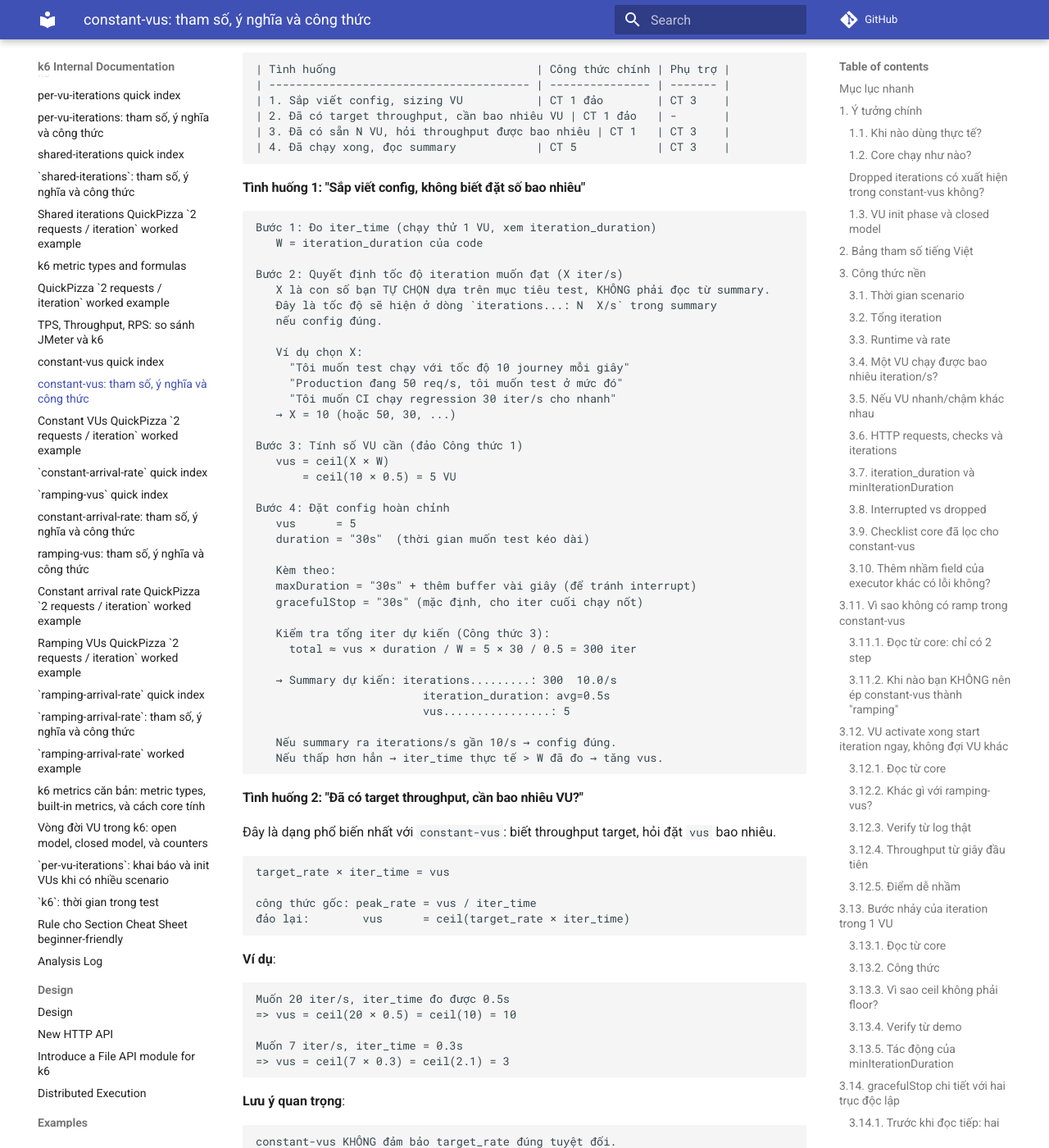
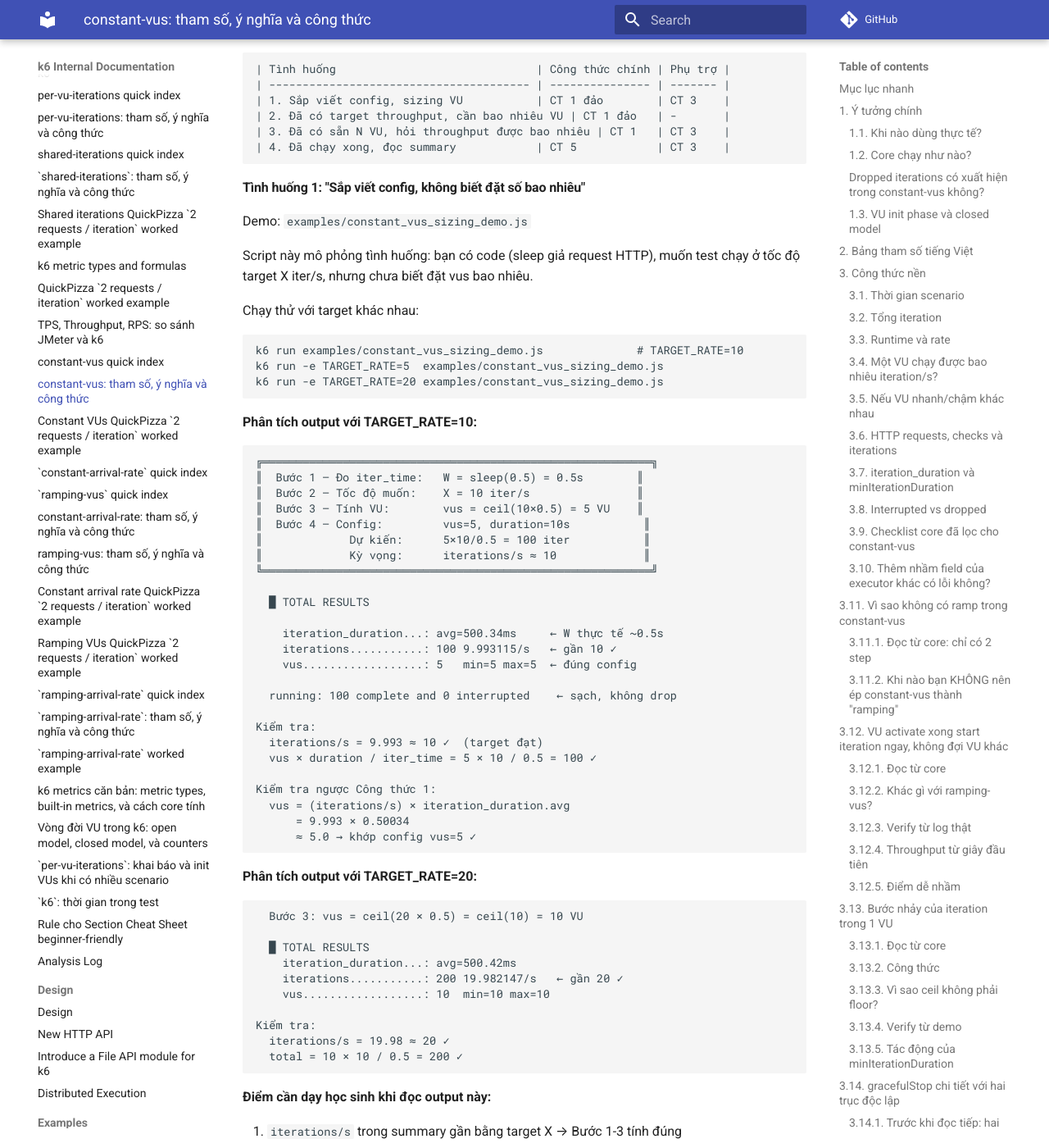
Before and after one commit to meomew-auto/markdown, an MkDocs documentation site: the page built from docs/20260516_02_constant-vus-tham-so-cong-thuc.md, in a window 1280 px wide and 1400 px high, scrolled down 59999 px. Shown: the whole window at 82% size. Built offline with MkDocs 1.6.1 and Material for MkDocs 9.7.7, drawn with Linux system fonts in a browser that asks for light colours; comment, search, counter and statistics services are not loaded; some of the changed text lies outside the part shown.

Commit message:
Update docs

````diff
--- a/docs/20260516_02_constant-vus-tham-so-cong-thuc.md
+++ b/docs/20260516_02_constant-vus-tham-so-cong-thuc.md
@@ -3021,43 +3021,81 @@ data), hoặc check log xem có VU nào tụt hậu so với expected.
 
 #### Tình huống 1: "Sắp viết config, không biết đặt số bao nhiêu"
 
-```text
-Bước 1: Đo iter_time (chạy thử 1 VU, xem iteration_duration)
-   W = iteration_duration của code
-
-Bước 2: Quyết định tốc độ iteration muốn đạt (X iter/s)
-   X là con số bạn TỰ CHỌN dựa trên mục tiêu test, KHÔNG phải đọc từ summary.
-   Đây là tốc độ sẽ hiện ở dòng `iterations...: N  X/s` trong summary
-   nếu config đúng.
-
-   Ví dụ chọn X:
-     "Tôi muốn test chạy với tốc độ 10 journey mỗi giây"
-     "Production đang 50 req/s, tôi muốn test ở mức đó"
-     "Tôi muốn CI chạy regression 30 iter/s cho nhanh"
-   → X = 10 (hoặc 50, 30, ...)
-
-Bước 3: Tính số VU cần (đảo Công thức 1)
-   vus = ceil(X × W)
-       = ceil(10 × 0.5) = 5 VU
-
-Bước 4: Đặt config hoàn chỉnh
-   vus      = 5
-   duration = "30s"  (thời gian muốn test kéo dài)
-
-   Kèm theo:
-   maxDuration = "30s" + thêm buffer vài giây (để tránh interrupt)
-   gracefulStop = "30s" (mặc định, cho iter cuối chạy nốt)
-
-   Kiểm tra tổng iter dự kiến (Công thức 3):
-     total ≈ vus × duration / W = 5 × 30 / 0.5 = 300 iter
-
-   → Summary dự kiến: iterations.........: 300  10.0/s
-                         iteration_duration: avg=0.5s
-                         vus................: 5
-
-   Nếu summary ra iterations/s gần 10/s → config đúng.
-   Nếu thấp hơn hẳn → iter_time thực tế > W đã đo → tăng vus.
-```
+Demo: `examples/constant_vus_sizing_demo.js`
+
+Script này mô phỏng tình huống: bạn có code (sleep giả request HTTP), muốn test
+chạy ở tốc độ target X iter/s, nhưng chưa biết đặt vus bao nhiêu.
+
+Chạy thử với target khác nhau:
+
+```bash
+k6 run examples/constant_vus_sizing_demo.js              # TARGET_RATE=10
+k6 run -e TARGET_RATE=5  examples/constant_vus_sizing_demo.js
+k6 run -e TARGET_RATE=20 examples/constant_vus_sizing_demo.js
+```
+
+**Phân tích output với TARGET_RATE=10:**
+
+```text
+╔══════════════════════════════════════════════════════════╗
+║  Bước 1 — Đo iter_time:   W = sleep(0.5) = 0.5s        ║
+║  Bước 2 — Tốc độ muốn:    X = 10 iter/s                ║
+║  Bước 3 — Tính VU:        vus = ceil(10×0.5) = 5 VU    ║
+║  Bước 4 — Config:         vus=5, duration=10s           ║
+║             Dự kiến:      5×10/0.5 = 100 iter           ║
+║             Kỳ vọng:      iterations/s ≈ 10             ║
+╚══════════════════════════════════════════════════════════╝
+
+  █ TOTAL RESULTS
+
+    iteration_duration...: avg=500.34ms     ← W thực tế ~0.5s
+    iterations...........: 100 9.993115/s   ← gần 10 ✓
+    vus..................: 5   min=5 max=5  ← đúng config
+
+  running: 100 complete and 0 interrupted    ← sạch, không drop
+
+Kiểm tra:
+  iterations/s = 9.993 ≈ 10 ✓  (target đạt)
+  vus × duration / iter_time = 5 × 10 / 0.5 = 100 ✓
+
+Kiểm tra ngược Công thức 1:
+  vus = (iterations/s) × iteration_duration.avg
+      = 9.993 × 0.50034
+      ≈ 5.0 → khớp config vus=5 ✓
+```
+
+**Phân tích output với TARGET_RATE=20:**
+
+```text
+  Bước 3: vus = ceil(20 × 0.5) = ceil(10) = 10 VU
+
+  █ TOTAL RESULTS
+    iteration_duration...: avg=500.42ms
+    iterations...........: 200 19.982147/s   ← gần 20 ✓
+    vus..................: 10  min=10 max=10
+
+Kiểm tra:
+  iterations/s = 19.98 ≈ 20 ✓
+  total = 10 × 10 / 0.5 = 200 ✓
+```
+
+**Điểm cần dạy học sinh khi đọc output này:**
+
+1. `iterations/s` trong summary gần bằng target X → Bước 1-3 tính đúng
+2. `iteration_duration avg` gần bằng W đã đo → code ổn định, không biến thiên
+3. `vus min=max=5` → constant-vus giữ đúng số VU suốt duration (không tụt)
+4. `interrupted = 0` → duration + gracefulStop đủ rộng, không cắt iter
+5. Nếu `iterations/s` thấp hơn hẳn X → W thực tế > W đã đo → tăng vus
+6. Nếu `interrupted > 0` → có iter bị cắt ở grace → tăng maxDuration
+
+**Bảng thử nhanh với các target khác nhau:**
+
+| TARGET_RATE | iter_time W | vus = ceil(X×W) | iterations/s thực tế | Đạt? |
+| ---: | ---: | ---: | ---: | --- |
+| 5 | 0.5s | 3 | ~5.0/s | ✓ |
+| 10 | 0.5s | 5 | ~10.0/s | ✓ |
+| 20 | 0.5s | 10 | ~20.0/s | ✓ |
+| 30 | 0.5s | 15 | ~30.0/s | ✓ |
 
 #### Tình huống 2: "Đã có target throughput, cần bao nhiêu VU?"
 
@@ -3065,69 +3103,138 @@ Bước 4: Đặt config hoàn chỉnh
 hỏi đặt `vus` bao nhiêu.
 
 ```text
-target_rate × iter_time = vus
-
-công thức gốc: peak_rate = vus / iter_time
-đảo lại:        vus      = ceil(target_rate × iter_time)
-```
-
-**Ví dụ**:
-
-```text
-Muốn 20 iter/s, iter_time đo được 0.5s
-=> vus = ceil(20 × 0.5) = ceil(10) = 10
-
-Muốn 7 iter/s, iter_time = 0.3s
-=> vus = ceil(7 × 0.3) = ceil(2.1) = 3
-```
-
-**Lưu ý quan trọng**:
+Công thức gốc: peak_rate = vus / iter_time     (Công thức 1)
+Đảo lại:        vus      = target_rate × iter_time
+
+Thực tế phải làm tròn LÊN:
+  vus = ceil(target_rate × iter_time)
+```
+
+**Ví dụ thực tế (dùng demo `constant_vus_sizing_demo.js`):**
+
+```text
+Ví dụ A: Muốn 20 iter/s, iter_time đo được 0.5s
+  vus = ceil(20 × 0.5) = ceil(10) = 10 VU
+
+  Chạy: k6 run -e TARGET_RATE=20 examples/constant_vus_sizing_demo.js
+  Summary: iterations.........: 200 19.98/s  ✓  (gần 20)
+           vus................: 10
+
+Ví dụ B: Muốn 5 iter/s, iter_time = 0.5s
+  vus = ceil(5 × 0.5) = ceil(2.5) = 3 VU
+
+  Chạy: k6 run -e TARGET_RATE=5 examples/constant_vus_sizing_demo.js
+  Summary: iterations.........: 50 5.0/s  ✓
+           vus................: 3
+
+Ví dụ C: Muốn 7 iter/s, iter_time = 0.3s
+  vus = ceil(7 × 0.3) = ceil(2.1) = 3 VU
+```
+
+**Lưu ý quan trọng:**
 
 ```text
 constant-vus KHÔNG đảm bảo target_rate đúng tuyệt đối.
-Nếu iter_time biến thiên, rate thực tế cũng biến thiên.
-Nếu cần rate ổn định -> dùng constant-arrival-rate.
+Nếu iter_time biến thiên, rate thực tế cũng biến thiên:
+  iter_time tăng (server chậm) → rate giảm
+  iter_time giảm (server nhanh) → rate tăng
+
+→ constant-vus rate = vus / iter_time_thực_tế (phụ thuộc latency)
+→ Nếu cần rate CHÍNH XÁC bất kể latency: dùng constant-arrival-rate.
 ```
 
 #### Tình huống 3: "Đã có sẵn N VU, hỏi throughput được bao nhiêu?"
 
-```text
-Bước 1: Đo iter_time
-   W = thời gian 1 iter
+Ngược với Tình huống 2: đã biết số VU (vd do giới hạn tài khoản test,
+hoặc do server giới hạn connection), muốn ước lượng throughput sẽ đạt.
+
+```text
+Bước 1: Đo iter_time (chạy thử 1 VU)
+   W = iteration_duration của code
 
 Bước 2: Tính peak (Công thức 1)
    peak_rate = N / W
 
 Bước 3: Đó là throughput tối đa scenario sẽ đạt
-```
-
-**Ví dụ**:
-
-```text
-Có 6 VU, code sleep(0.5)
-=> peak_rate = 6 / 0.5 = 12 iter/s
-
-Tổng iter trong 30s: 6 × 30 / 0.5 = 360
+   total ≈ N × duration / W  (Công thức 3)
+```
+
+**Ví dụ với demo có sẵn:**
+
+```text
+Ví dụ A: Có 6 VU, code sleep(0.5)
+  peak_rate = 6 / 0.5 = 12 iter/s
+  Tổng iter trong 30s: 6 × 30 / 0.5 = 360 iter
+
+  Nếu chạy thật:
+    iteration_duration...: avg=0.5s
+    iterations...........: 360  12.0/s
+    vus.................. 6
+
+Ví dụ B: Có 2 VU, HTTP request thật ~0.25s + sleep(1) = iter_time ≈ 1.25s
+  peak_rate = 2 / 1.25 = 1.6 iter/s
+  Tổng iter trong 30s: 2 × 30 / 1.25 = 48 iter
+
+Ví dụ C: Cùng 2 VU, nhưng HTTP nhanh hơn ~0.05s + sleep(0.5) = 0.55s
+  peak_rate = 2 / 0.55 = 3.64 iter/s
+  Tổng iter trong 30s: 2 × 30 / 0.55 ≈ 109 iter
+
+  → Cùng 2 VU, iter_time giảm từ 1.25s xuống 0.55s
+    → throughput tăng từ 1.6 lên 3.64 iter/s
+    → Cho thấy: với constant-vus, throughput PHỤ THUỘC iter_time
+```
+
+**Điểm cần dạy:**
+
+```text
+Với constant-vus, N VU CỐ ĐỊNH không có nghĩa throughput cố định.
+Throughput = N / iter_time — iter_time càng nhỏ (code càng nhanh)
+thì throughput càng cao. Ngược lại, server chậm → throughput tụt.
 ```
 
 #### Tình huống 4: "Đã chạy xong, đọc summary"
 
-```text
-3 con số quan trọng (constant-vus đơn giản hơn arrival-rate, KHÔNG có drop):
-   iterations         = N_done    (số iter hoàn thành)
-   iteration_duration = W_thực    (đo iter_time hiệu dụng)
-   vus                = M_thực    (số VU bận, KHÔNG đổi với constant-vus)
-
-Footer:
-   "X complete and Y interrupted iterations"
-   -> X = N_done
-   -> Y = N_int (iter bị cancel ở grace)
-
-3 câu hỏi cần trả lời:
-   1) N_done có gần total ước lượng không?    -> sai số <5% là OK
-   2) Có interrupt cuối không?                 -> N_int > 0 là chưa kịp xong
-   3) iteration_duration có đúng như test thử? -> nếu lệch lớn, code biến thiên
-```
+Sau khi run xong, summary là nơi duy nhất cần đọc để kết luận test
+có chạy đúng kế hoạch không.
+
+**4 con số chính trong summary:**
+
+```text
+  iteration_duration...: avg=500.34ms    ← W thực tế
+  iterations...........: 100  9.99/s     ← N_done  và average rate
+  vus..................: 5   min=5 max=5 ← VU active (constant-vus: min=max)
+  vus_max..............: 5   min=5 max=5 ← VU đã init
+```
+
+**Footer progress:**
+```text
+  running (10.0s), 0/5 VUs, 100 complete and 0 interrupted iterations
+                         ↑           ↑              ↑
+                    VU active   N_done=100     N_int=0
+```
+
+**5 câu hỏi kiểm tra (theo thứ tự):**
+
+```text
+1. N_done có gần total ước lượng không?
+     total ≈ vus × duration / W = 5 × 10 / 0.5 = 100
+     N_done = 100 → khớp 100% ✓
+
+2. iteration_duration avg có gần W dự kiến không?
+     W dự kiến = 0.5s, thực tế = 500.34ms → khớp ✓
+
+3. vus min = vus max = config?
+     min=5, max=5, config=5 → constant-vus giữ đúng số VU ✓
+
+4. Có interrupt cuối không?
+     interrupted = 0 → không iter nào bị cắt ở grace ✓
+
+5. iterations/s có gần peak_rate dự kiến không?
+     peak_rate = vus / W = 5 / 0.5 = 10 iter/s
+     thực tế = 9.99/s → gần đúng ✓
+```
+
+**Nếu có lệch thì đọc tiếp mục 9.3 "Hành động khi gặp vấn đề".**
 
 ### 9.3. Hành động khi gặp vấn đề
 
--- /dev/null
+++ b/docs/examples/constant_vus_sizing_demo.js
@@ -0,0 +1,100 @@
+// Demo: Tình huống 1 — "Sắp viết config, không biết đặt số bao nhiêu"
+//
+// Quy trình 4 bước (từ cheat sheet constant-vus):
+//   Bước 1: Đo iter_time (chạy thử 1 VU)
+//   Bước 2: Quyết định tốc độ mong muốn X iter/s
+//   Bước 3: Tính vus = ceil(X × W)
+//   Bước 4: Đặt config, chạy, kiểm tra summary
+//
+// File này mô phỏng tình huống: học sinh đã có script (sleep giả request HTTP),
+// muốn test chạy ở tốc độ target X iter/s, nhưng chưa biết đặt vus bao nhiêu.
+//
+// Cách dùng trong lớp:
+//   1. Chạy file này với TARGET_RATE bạn muốn (mặc định 10 iter/s)
+//   2. Đọc console log Bước 1-3 (tính toán)
+//   3. Đọc summary để xem iterations/s thực tế có gần target không
+//
+//   Thay TARGET_RATE để thấy vus thay đổi:
+//     k6 run -e TARGET_RATE=5  examples/constant_vus_sizing_demo.js
+//     k6 run -e TARGET_RATE=20 examples/constant_vus_sizing_demo.js
+
+import exec from "k6/execution";
+import { sleep } from "k6";
+
+// ─── Tham số ───────────────────────────────────────────────
+const TARGET_RATE = __ENV.TARGET_RATE ? Number(__ENV.TARGET_RATE) : 10; // iter/s muốn đạt
+const ITER_TIME_SEC = 0.5; // thời gian 1 iter (giả lập: sleep 0.5s)
+
+// ─── Bước 1 & 2 & 3 — tính toán (init phase) ──────────────
+const W = ITER_TIME_SEC;
+const X = TARGET_RATE;
+const calculatedVUs = Math.ceil(X * W);
+
+export const options = {
+  scenarios: {
+    sizing_demo: {
+      executor: "constant-vus",
+      vus: calculatedVUs,
+      duration: "10s",
+      gracefulStop: "5s",
+    },
+  },
+};
+
+// ─── In kế hoạch trước khi chạy (chỉ in 1 lần) ────────────
+if (__VU === 1) {
+  console.log(String.raw`
+╔══════════════════════════════════════════════════════════╗
+║  TÌNH HUỐNG 1: Sắp viết config, không biết đặt số nào  ║
+╠══════════════════════════════════════════════════════════╣
+║                                                        ║
+║  Bước 1 — Đo iter_time:                                ║
+║    W = sleep(${ITER_TIME_SEC}) = ${ITER_TIME_SEC}s                      ║
+║    (giả lập request HTTP mất ${ITER_TIME_SEC}s)                      ║
+║                                                        ║
+║  Bước 2 — Quyết định tốc độ mong muốn:                  ║
+║    X = ${String(TARGET_RATE).padStart(2)} iter/s                                ║
+║    (tốc độ sẽ hiện ở summary: iterations/s ≈ ${String(TARGET_RATE).padStart(2)})         ║
+║                                                        ║
+║  Bước 3 — Tính số VU cần:                              ║
+║    vus = ceil(X × W)                                   ║
+║        = ceil(${String(TARGET_RATE).padStart(2)} × ${ITER_TIME_SEC})                                ║
+║        = ceil(${(X * W).toFixed(1)})                                  ║
+║        = ${String(calculatedVUs).padStart(2)} VU                                      ║
+║                                                        ║
+║  Bước 4 — Config sẽ chạy:                              ║
+║    vus      = ${String(calculatedVUs).padStart(2)}                                      ║
+║    duration = 10s                                       ║
+║    → Tổng iter dự kiến ≈ ${String(calculatedVUs).padStart(2)} × 10 / ${ITER_TIME_SEC} = ${calculatedVUs * 10 / ITER_TIME_SEC}                       ║
+║    → Summary kỳ vọng: iterations/s ≈ ${String(TARGET_RATE).padStart(2)}                  ║
+╚══════════════════════════════════════════════════════════╝
+`);
+}
+
+// ─── Theo dõi thời gian scenario ────────────────────────
+function elapsedSeconds() {
+  return ((Date.now() - exec.scenario.startTime) / 1000).toFixed(1);
+}
+
+// ─── Iteration ──────────────────────────────────────────
+export default function () {
+  console.log(
+    `[iter] t=${elapsedSeconds()}s __VU=${__VU} __ITER=${__ITER}`,
+  );
+
+  sleep(ITER_TIME_SEC); // giả lập request HTTP
+}
+
+// ─── Xử lý kết thúc ─────────────────────────────────────
+export function teardown() {
+  console.log("\n─── Kiểm tra output ───────────────────────────");
+  console.log("  Nhìn dòng summary:");
+  console.log(`    iterations.........: N  X/s`);
+  console.log(`  X/s có gần ${TARGET_RATE} không?`);
+  console.log("    - Gần đúng → config OK, Bước 1-3 chính xác");
+  console.log("    - Thấp hơn hẳn → iter_time thực tế > W, cần tăng vus");
+  console.log("    - Cao hơn hẳn → iter_time thực tế < W (hiếm)");
+  console.log("");
+  console.log("  Công thức kiểm tra ngược:");
+  console.log("    vus_thực_tế ≈ (iterations/s) × iteration_duration.avg");
+}
````
